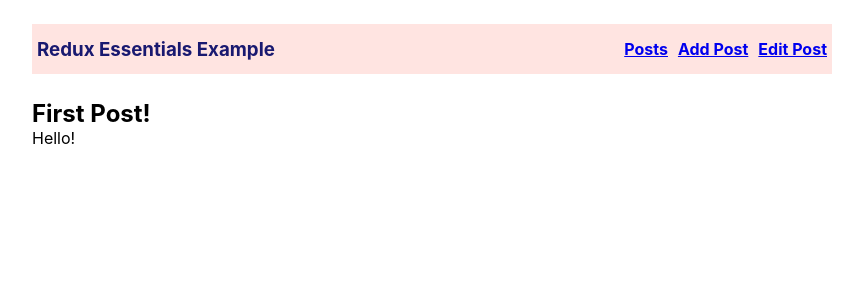
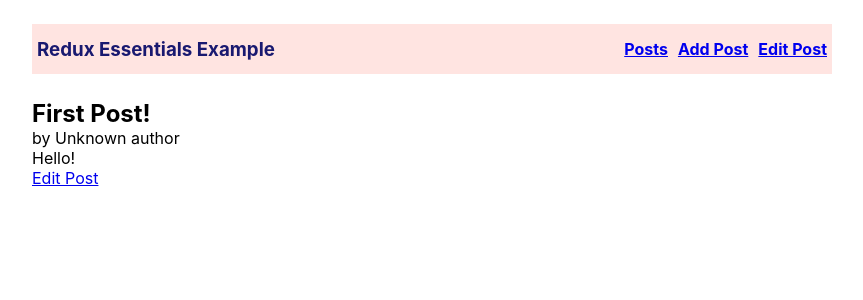
Before and after one commit to MajkoDev/redux-toolkit, a React (Vite) app: page /posts/1 in a window 1280 px wide. Shown: the top 300 px of the page, without its empty margins (208-1071 px from the left). Built offline with nearby package versions, Linux system fonts and the light colour scheme.

Commit message:
Update SinglePostPage.jsx

```diff
--- a/03-post-intermediate/SinglePostPage.jsx
+++ b/03-post-intermediate/SinglePostPage.jsx
@@ -1,14 +1,14 @@
 import React from "react";
-import { useParams } from "react-router-dom";
-
+import { Link, useParams } from "react-router-dom";
 import { useSelector } from "react-redux";
+import PostAuthor from "./PostAuthor";
 
 const SinglePostPage = () => {
   const params = useParams();
 
   const post = useSelector((state) =>
     state.posts.find((post) => post.id === params.id)
-  )
+  );
 
   if (!post) {
     return (
@@ -21,7 +21,12 @@ const SinglePostPage = () => {
   return (
     <article className="post">
       <h2>{post.title}</h2>
+      <PostAuthor userId={post.user} />
+
       <p className="post-content">{post.content}</p>
+      <Link to={`/edit/${post.id}`} className="button">
+        Edit Post
+      </Link>
     </article>
   );
 };
```
